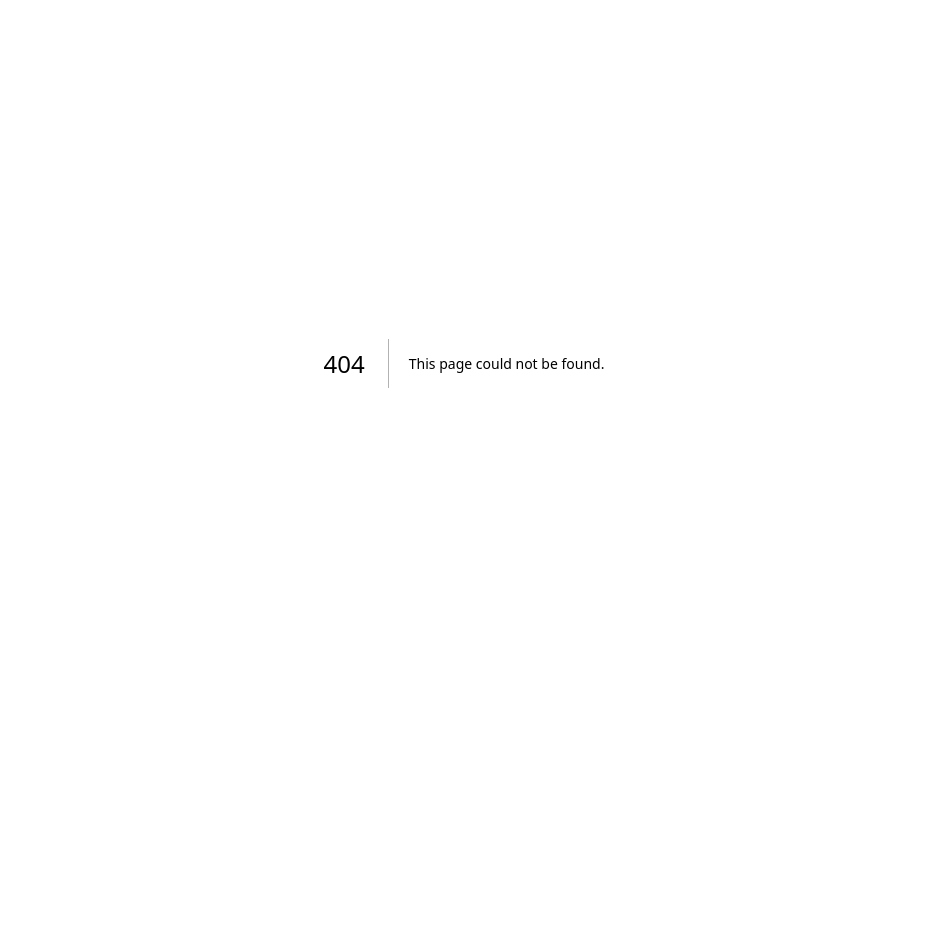
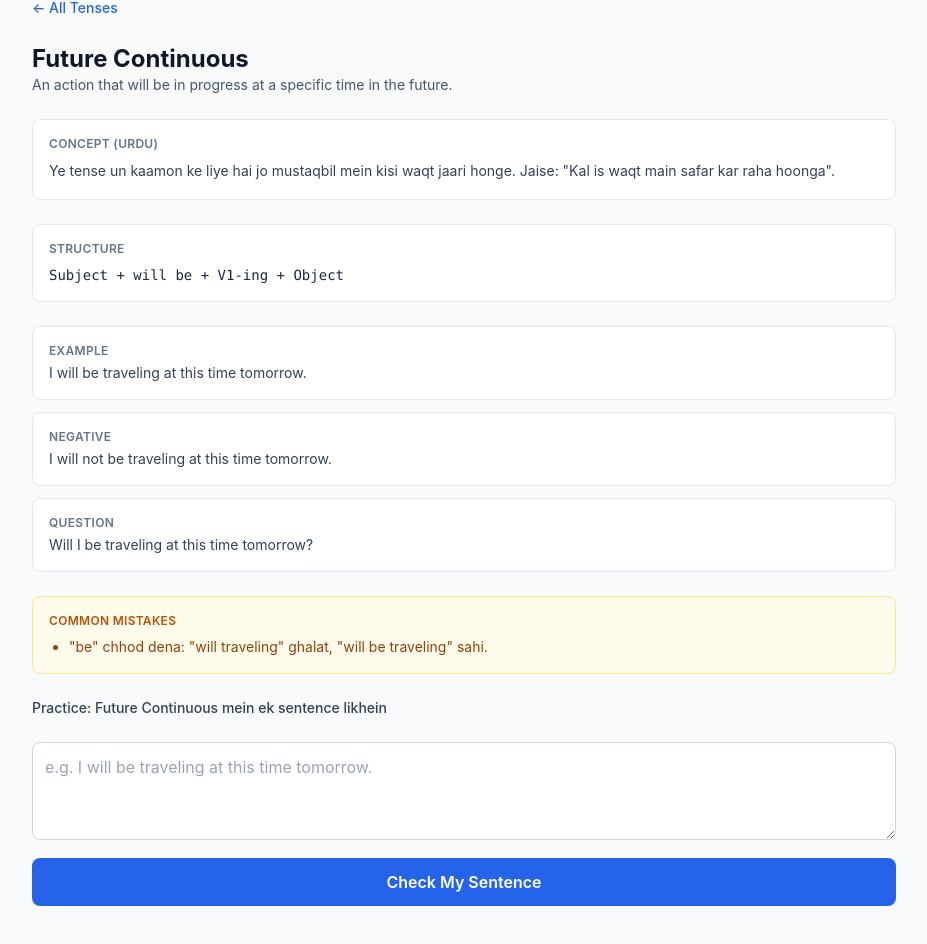
Before and after one commit to cryptopknews-glitch/Study-, a Next.js app: page /english/tenses/future-continuous in a window 1280 px wide. Before the commit this address had no page. Shown: the part 94-1038 px from the top of the page, without its empty margins (176-1103 px from the left). Before the commit the page ends 857 px from the top, so only its background shows below. Built offline with nearby package versions, Linux system fonts and the light colour scheme.

Commit message:
Phase 6: Create/Update src/app/english/tenses/[slug]/page.tsx

```diff
--- /dev/null
+++ b/src/app/english/tenses/[slug]/page.tsx
@@ -0,0 +1,137 @@
+'use client'
+
+import { useState, type FormEvent } from 'react'
+import Link from 'next/link'
+import { getTenseBySlug } from '@/lib/tenses'
+
+export default function TenseDetailPage({ params }: { params: { slug: string } }) {
+  const tense = getTenseBySlug(params.slug)
+
+  const [sentence, setSentence] = useState('')
+  const [loading, setLoading] = useState(false)
+  const [feedback, setFeedback] = useState<string | null>(null)
+  const [error, setError] = useState<string | null>(null)
+
+  if (!tense) {
+    return (
+      <div className="px-4 py-8 space-y-3">
+        <p className="text-slate-600 text-sm">Ye tense nahi mili.</p>
+        <Link href="/english/tenses" className="text-primary text-sm font-medium">
+          ← All Tenses
+        </Link>
+      </div>
+    )
+  }
+
+  async function handleCheck(e: FormEvent) {
+    e.preventDefault()
+    if (!sentence.trim() || !tense) return
+
+    setLoading(true)
+    setFeedback(null)
+    setError(null)
+
+    try {
+      const res = await fetch('/api/check-sentence', {
+        method: 'POST',
+        headers: { 'Content-Type': 'application/json' },
+        body: JSON.stringify({ tenseName: tense.name, sentence }),
+      })
+      const data = await res.json()
+
+      if (!res.ok) {
+        setError(data.error || 'Kuch masla ho gaya.')
+      } else {
+        setFeedback(data.feedback)
+      }
+    } catch {
+      setError('Network error. Dobara koshish karein.')
+    } finally {
+      setLoading(false)
+    }
+  }
+
+  return (
+    <div className="px-4 py-8 space-y-6 pb-16">
+      <Link href="/english/tenses" className="text-sm text-primary font-medium">
+        ← All Tenses
+      </Link>
+
+      <div>
+        <h1 className="text-2xl font-bold text-slate-900">{tense.name}</h1>
+        <p className="text-slate-600 text-sm">{tense.usage}</p>
+      </div>
+
+      <section className="rounded-lg border border-slate-200 bg-white p-4 space-y-2">
+        <p className="text-xs font-semibold text-slate-500 uppercase tracking-wide">Concept (Urdu)</p>
+        <p className="text-sm text-slate-700 leading-relaxed">{tense.urduExplanation}</p>
+      </section>
+
+      <section className="rounded-lg border border-slate-200 bg-white p-4 space-y-2">
+        <p className="text-xs font-semibold text-slate-500 uppercase tracking-wide">Structure</p>
+        <p className="text-sm font-mono text-slate-800">{tense.structure}</p>
+      </section>
+
+      <section className="grid grid-cols-1 gap-3">
+        <div className="rounded-lg border border-slate-200 bg-white p-4 space-y-1">
+          <p className="text-xs font-semibold text-slate-500 uppercase tracking-wide">Example</p>
+          <p className="text-sm text-slate-700 whitespace-pre-line">{tense.example}</p>
+        </div>
+        <div className="rounded-lg border border-slate-200 bg-white p-4 space-y-1">
+          <p className="text-xs font-semibold text-slate-500 uppercase tracking-wide">Negative</p>
+          <p className="text-sm text-slate-700 whitespace-pre-line">{tense.negative}</p>
+        </div>
+        <div className="rounded-lg border border-slate-200 bg-white p-4 space-y-1">
+          <p className="text-xs font-semibold text-slate-500 uppercase tracking-wide">Question</p>
+          <p className="text-sm text-slate-700 whitespace-pre-line">{tense.question}</p>
+        </div>
+      </section>
+
+      <section className="rounded-lg border border-amber-200 bg-amber-50 p-4 space-y-2">
+        <p className="text-xs font-semibold text-amber-700 uppercase tracking-wide">Common Mistakes</p>
+        <ul className="list-disc pl-5 space-y-1 text-sm text-amber-800">
+          {tense.commonMistakes.map((m, i) => (
+            <li key={i}>{m}</li>
+          ))}
+        </ul>
+      </section>
+
+      <section className="space-y-3">
+        <p className="text-sm font-medium text-slate-700">
+          Practice: {tense.name} mein ek sentence likhein
+        </p>
+        <form onSubmit={handleCheck} className="space-y-3">
+          <label htmlFor="sentence" className="sr-only">
+            Sentence
+          </label>
+          <textarea
+            id="sentence"
+            value={sentence}
+            onChange={(e) => setSentence(e.target.value)}
+            rows={3}
+            placeholder={`e.g. ${tense.example.split('\n')[0]}`}
+            className="w-full rounded-lg border border-slate-300 py-3 px-3 text-slate-800"
+          />
+          <button
+            type="submit"
+            disabled={loading}
+            className="w-full rounded-lg bg-primary text-white font-semibold py-3 disabled:opacity-60"
+          >
+            {loading ? 'Checking...' : 'Check My Sentence'}
+          </button>
+        </form>
+
+        {error && (
+          <div className="rounded-lg border border-danger/30 bg-red-50 p-4 text-sm text-danger">
+            {error}
+          </div>
+        )}
+        {feedback && (
+          <div className="rounded-lg border border-slate-200 bg-white p-4 text-sm text-slate-800 whitespace-pre-wrap leading-relaxed">
+            {feedback}
+          </div>
+        )}
+      </section>
+    </div>
+  )
+}
```
